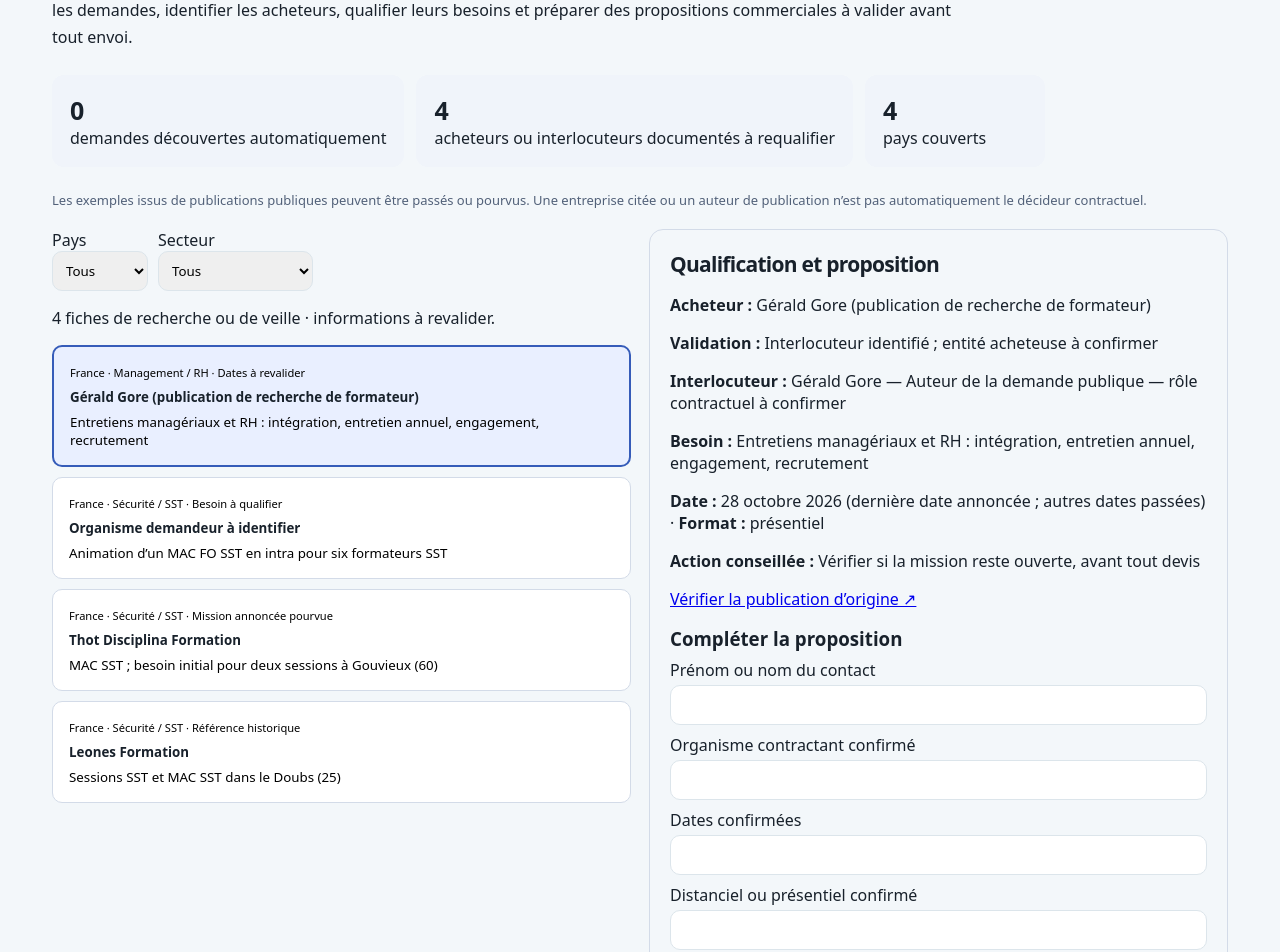
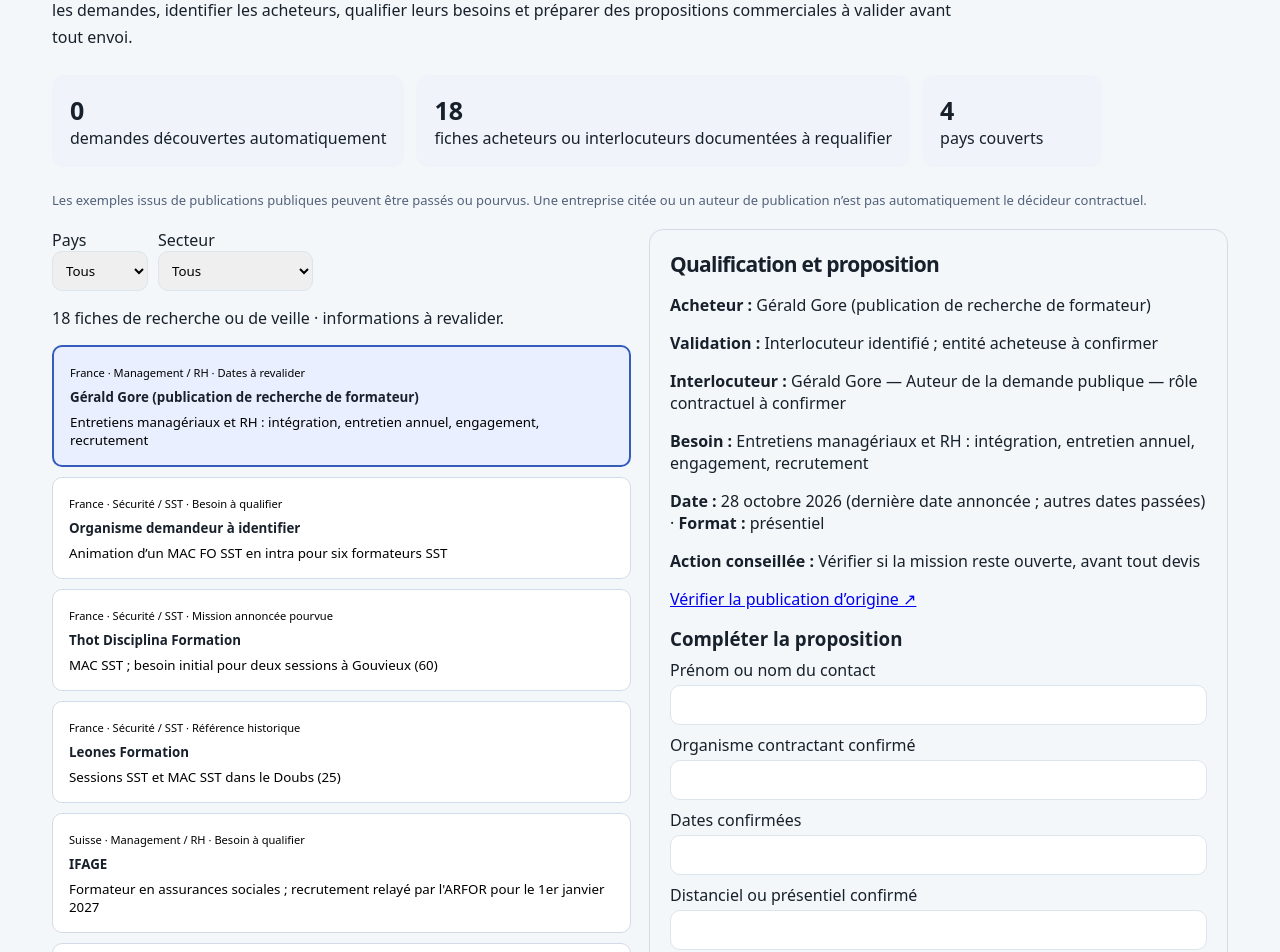
Before and after one commit to aristote-app/Autonomia-MCP, a Next.js app: page /missions-formateurs in a window 1280 px wide. Shown: the part 300-1252 px from the top of the page. Built offline with nearby package versions, Linux system fonts and the light colour scheme; no server answers; the database is empty.

Commit message:
Surface 14 researched additional buyer leads in Academy cockpit

```diff
--- a/app/missions-formateurs/page.js
+++ b/app/missions-formateurs/page.js
@@ -2,6 +2,7 @@ import Link from "next/link";
 import {searchJobSignals} from "../../lib/db/jobSignals.js";
 import {hasAutonomiaDatabase} from "../../lib/db/supabase.js";
 import {TRAINER_BUYERS} from "../../lib/training/trainerBuyerIntelligence.js";
+import {EXPANDED_TRAINER_BUYERS} from "../../lib/training/expandedTrainerBuyers.js";
 import BuyerWorkbench from "./BuyerWorkbench.js";
 
 export const dynamic="force-dynamic";
@@ -39,7 +40,7 @@ export default async function Page() {
   sources:["linkedin","indeed"],signalKey:"trainer_mission_demand",franceOnly:false,limit:500
  }).catch(()=>null):null;
  const incoming=(result?.items||[]).map(fromSignal).filter(Boolean);
- const leads=[...incoming,...TRAINER_BUYERS];
+ const leads=[...incoming,...TRAINER_BUYERS,...EXPANDED_TRAINER_BUYERS];
  return <main style={{maxWidth:1220,margin:"0 auto",padding:"32px 22px 90px",fontFamily:"system-ui,sans-serif"}}>
   <p><Link href="/growth">← Retour à Growth Intelligence</Link></p>
   <p style={{letterSpacing:2,color:"#61708c",fontSize:12}}>AUTONOMIA · ACADEMY · DÉVELOPPEMENT COMMERCIAL</p>
@@ -48,7 +49,7 @@ export default async function Page() {
   <div style={{display:"flex",flexWrap:"wrap",gap:12,margin:"24px 0"}}>
    {[
     [incoming.length,"demandes découvertes automatiquement"],
-    [TRAINER_BUYERS.length,"acheteurs ou interlocuteurs documentés à requalifier"],
+    [TRAINER_BUYERS.length+EXPANDED_TRAINER_BUYERS.length,"fiches acheteurs ou interlocuteurs documentées à requalifier"],
     [Object.keys(COUNTRIES).length,"pays couverts"]
    ].map(([v,label])=><div key={label} style={{padding:18,background:"#f0f4fa",borderRadius:12,minWidth:180}}><strong style={{display:"block",fontSize:25}}>{v}</strong><span>{label}</span></div>)}
   </div>
```
